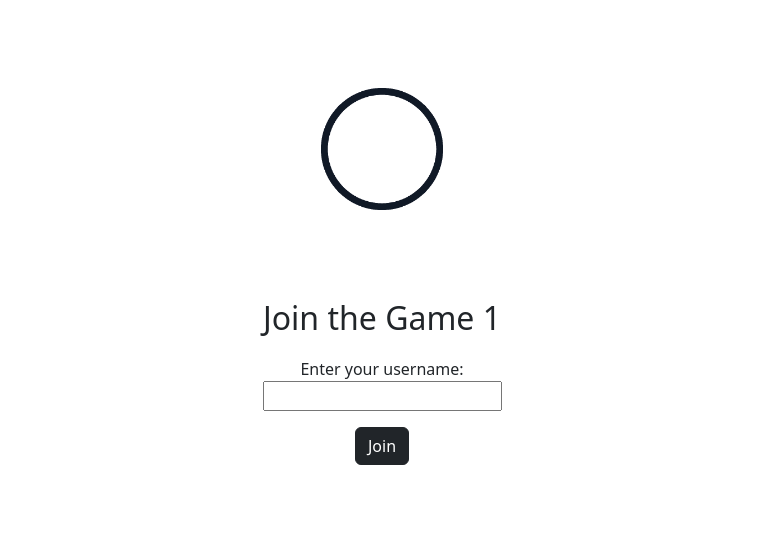
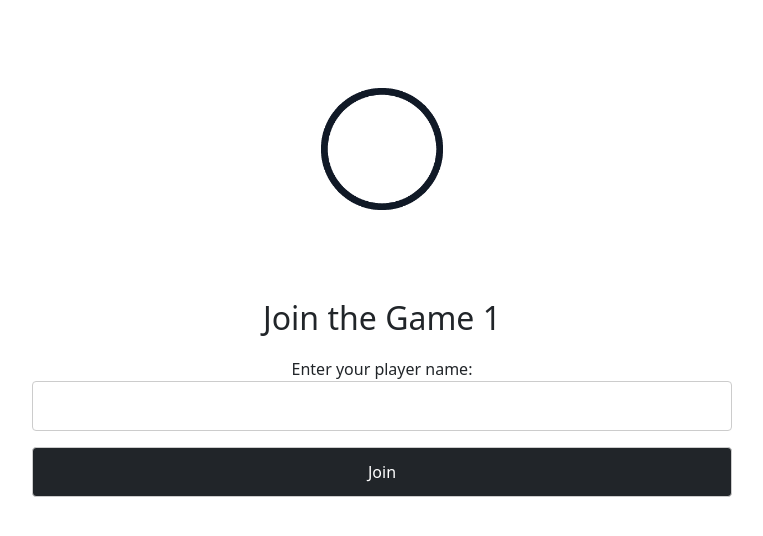
Before and after one commit to temporal-sa/temporal-trivia-ui, a Flask app: page /1/join in a window 1280 px wide. Shown: the part 21-557 px from the top of the page, without its empty margins (258-1021 px from the left). Run offline with Flask 3, Linux system fonts and the light colour scheme.

Commit message:
fixed lot of bugs and issues, now provided better user error messages
Signed-off-by: ktenzer <keith.tenzer@gmail.com>

```diff
--- a/app.py
+++ b/app.py
@@ -2,6 +2,7 @@ from flask import Flask, render_template, request, redirect, url_for, session, j
 import os
 import uuid
 from client import get_client
+from temporalio.client import WorkflowFailureError
 from workflow import TriviaWorkflowInput, PlayerWorkflowInput, StartGameSignal, AnswerSignal
 import qrcode
 import qrcode.image.svg
@@ -21,6 +22,7 @@ async def home():
         desc = await handle.describe()
         regex = re.search(r'(?<=trivia-game-)\d+$', wf.id)
 
+        game_id = None
         if regex:
             game_id = regex.group()
         if (desc.status == 1):
@@ -40,7 +42,7 @@ async def home():
 
                 games[game_id]["users"] = player_names
         else:
-            if game_id in games:
+            if game_id is not None and game_id in games:
                 del games[game_id]
 
                 qr_file = f'static/qr/qr-{game_id}.gif'
@@ -57,26 +59,37 @@ def create_qr_code(game_id):
 @app.route('/create_game', methods=['GET', 'POST'])
 async def create_game():
     if request.method == 'POST':
-        username = request.form['username']
-        category = request.form.get('category')
+        player = request.form['player']
+        if not re.match('^[a-zA-Z0-9]+$', player):
+            return render_template('create.html', error='Player can only contain letters and numbers without spaces.')
+
         number_questions = int(request.form.get('questions'))
         number_players = int(request.form.get('players'))
-        #answer_time_limit = int(request.form.get('answerTimeLimit'))
-        #result_time_limit = int(request.form.get('resultTimeLimit'))
-        #start_time_limit = int(request.form.get('startTimeLimit')) * 60
+
+        category_dropdown = request.form.get('category')
+        category_custom = request.form.get('customCategory')
+
+        if category_dropdown == 'custom':
+            category = category_custom
+        else:
+            category = category_dropdown
+
+        if category == 'random':
+            category = ""
 
         game_id = str(uuid.uuid4().int)[:6]
         games[game_id] = {"users": [], "answers": []}
         games[game_id]["number_players"] = number_players
 
         client = await get_client()
+
         trivia_game_input = TriviaWorkflowInput(
             Category=category,
             NumberOfPlayers=number_players,
             NumberOfQuestions=number_questions,
-            #AnswerTimeLimit=answer_time_limit,
-            #StartTimeLimit=start_time_limit,
-            #ResultTimeLimit=result_time_limit,
+            AnswerTimeLimit=60,
+            StartTimeLimit=300,
+            ResultTimeLimit=10,
         )
 
         await client.start_workflow(
@@ -90,15 +103,19 @@ async def create_game():
 
         player_input = PlayerWorkflowInput(
             GameWorkflowId=f'trivia-game-{game_id}',
-            Player=username,
+            Player=player,
         )
 
-        await client.execute_workflow(
-            "AddPlayerWorkflow",
-            player_input,
-            id=f'player-{username}-{game_id}',
-            task_queue=os.getenv("TEMPORAL_TASK_QUEUE"),
-        )
+        try:
+            await client.execute_workflow(
+                "AddPlayerWorkflow",
+                player_input,
+                id=f'player-{player}-{game_id}',
+                task_queue=os.getenv("TEMPORAL_TASK_QUEUE"),
+            )
+        except:
+            return render_template('create.html', error='Player name failed moderation')
+
 
         trivia_workflow = client.get_workflow_handle(f'trivia-game-{game_id}')
         players = await trivia_workflow.query("getPlayers")
@@ -109,13 +126,13 @@ async def create_game():
             player_names.append(player)
         games[game_id]["users"] = player_names
 
-        session['username'] = username
+        session['username'] = player
         session['game_id'] = game_id
 
         if len(games[game_id]["users"]) >= games[game_id]["number_players"]:
-            return redirect(url_for('start', game_id=game_id, player=username))
+            return redirect(url_for('start', game_id=game_id, player=player))
         else:
-            return redirect(url_for('lobby', game_id=game_id, player=username, number_players=games[game_id]["number_players"]))
+            return redirect(url_for('lobby', game_id=game_id, player=player, number_players=games[game_id]["number_players"]))
     else:
         return render_template('create.html')
 
@@ -140,21 +157,26 @@ async def start(game_id):
 @app.route('/<game_id>/join', methods=['GET', 'POST'])
 async def join(game_id):
     if request.method == 'POST':
-        username = request.form['username']
+        player = request.form['player']
+        if not re.match('^[a-zA-Z0-9]+$', player):
+            return render_template('join.html', game_id=game_id, error='Player can only contain letters and numbers without spaces.')
 
         player_input = PlayerWorkflowInput(
             GameWorkflowId=f'trivia-game-{game_id}',
-            Player=username,
+            Player=player,
         )
 
         client = await get_client()
 
-        await client.execute_workflow(
+        try:
+            await client.execute_workflow(
             "AddPlayerWorkflow",
             player_input,
-            id=f'player-{username}-{game_id}',
+            id=f'player-{player}-{game_id}',
             task_queue=os.getenv("TEMPORAL_TASK_QUEUE"),
-        )
+            )
+        except WorkflowFailureError:
+            return render_template('join.html', game_id=game_id, error='Player name failed moderation')
 
         trivia_workflow = client.get_workflow_handle(f'trivia-game-{game_id}')
         players = await trivia_workflow.query("getPlayers")
@@ -165,19 +187,19 @@ async def join(game_id):
             player_names.append(player)
         games[game_id]["users"] = player_names
 
-        session['username'] = username
+        session['username'] = player
         session['game_id'] = game_id
 
         if len(games[game_id]["users"]) >= games[game_id]["number_players"]:
-            return redirect(url_for('start', game_id=game_id, player=username))
+            return redirect(url_for('start', game_id=game_id, player=player))
         else:
-            return redirect(url_for('lobby', game_id=game_id, player=username))
+            return redirect(url_for('lobby', game_id=game_id, player=player, number_players=games[game_id]["number_players"]))
     else:
         return render_template('join.html', game_id=game_id)
 
 @app.route('/<game_id>/lobby')
 def lobby(game_id):
-    return render_template('lobby.html', users=games[game_id]["users"], game_id=game_id)
+    return render_template('lobby.html', users=games[game_id]["users"], game_id=game_id, number_players=games[game_id]["number_players"])
 
 @app.route('/<string:game_id>/get_player_count', methods=['GET'])
 def get_player_count(game_id):
--- a/templates/join.html
+++ b/templates/join.html
@@ -1,12 +1,33 @@
 {% extends 'base.html' %}
 
 {% block content %}
-
+<style>
+    .top-align {
+      display: flex;
+      flex-direction: column;
+      justify-content: flex-start;
+      align-items: center;
+      text-align: center;
+      gap: 20px; /* Add space between elements */
+      padding-top: 20px; /* Add some padding at the top */
+    }
+    select, input[type="text"], .btn {
+      max-width: 700px;
+      border: 1px solid #ccc;
+      border-radius: 4px;
+      box-sizing: border-box;
+      padding: 12px 20px;
+      width: 68%;
+    }
+</style>
 <body>
 <h2>Join the Game {{ game_id }}</h2>
 <form action="/{{ game_id }}/join" method="post">
-  <label for="username">Enter your username:</label><br>
-  <input type="text" id="username" name="username"><br>
+  <label for="player">Enter your player name:</label><br>
+  <input type="text" id="player" name="player" required><br>
+  {% if error %}
+  <p style="color: red;">{{ error }}</p>
+  {% endif %}
   <input type="submit" class="btn btn-dark my-3" value="Join">
 </form>
 
--- a/yaml/deployments/ui-deployment.yaml
+++ b/yaml/deployments/ui-deployment.yaml
@@ -14,7 +14,7 @@ spec:
     spec:
       containers:
       - name: workflow
-        image: ktenzer/temporal-trivia-ui:v1.1
+        image: ktenzer/temporal-trivia-ui:v1.5
         imagePullPolicy: Always
         ports:
         - name: ui
```
Also changed, not shown: templates/create.html (+29 -12 lines), templates/lobby.html (+24 -7 lines), templates/play.html (+27 -2 lines), workflow.py (+5 -4 lines).
